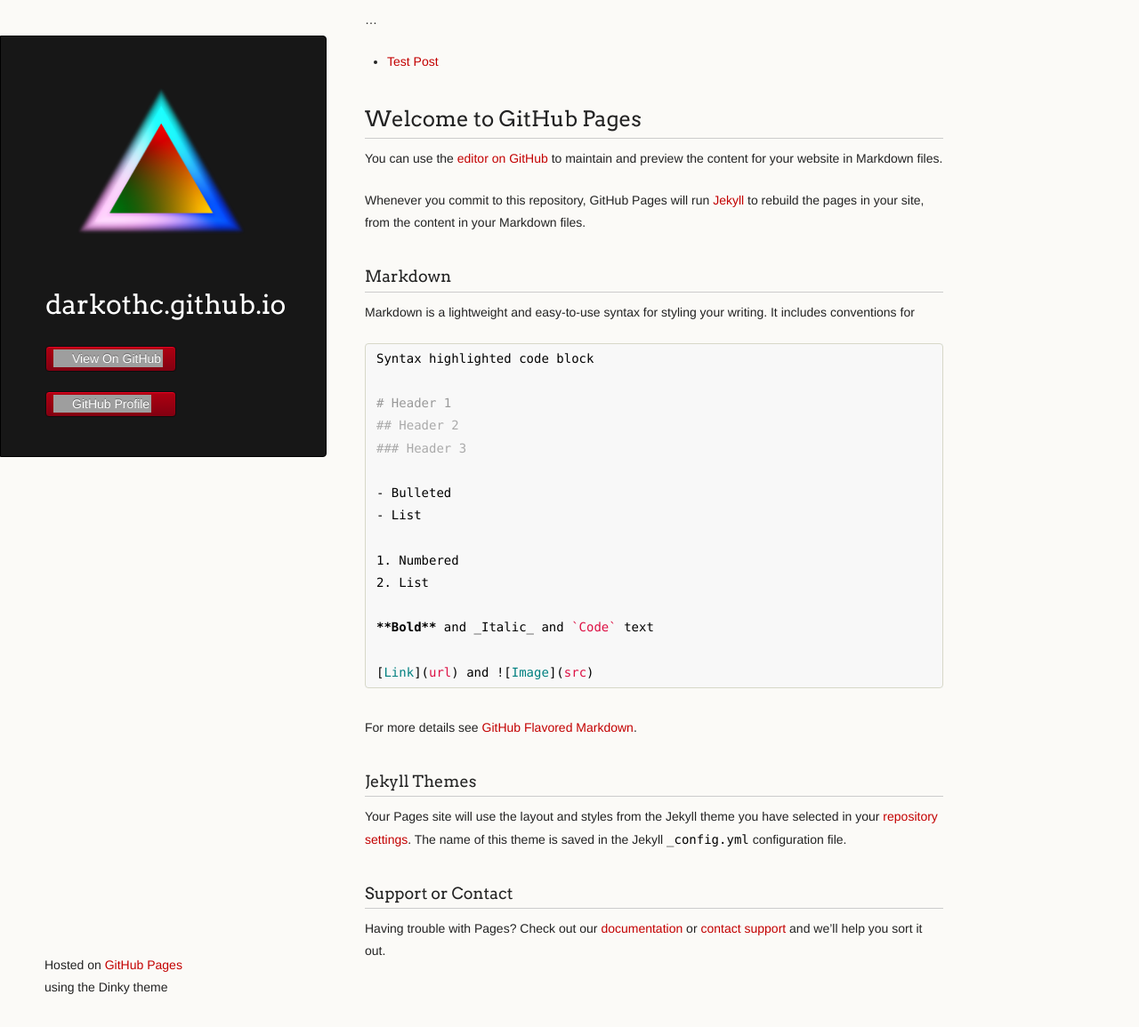
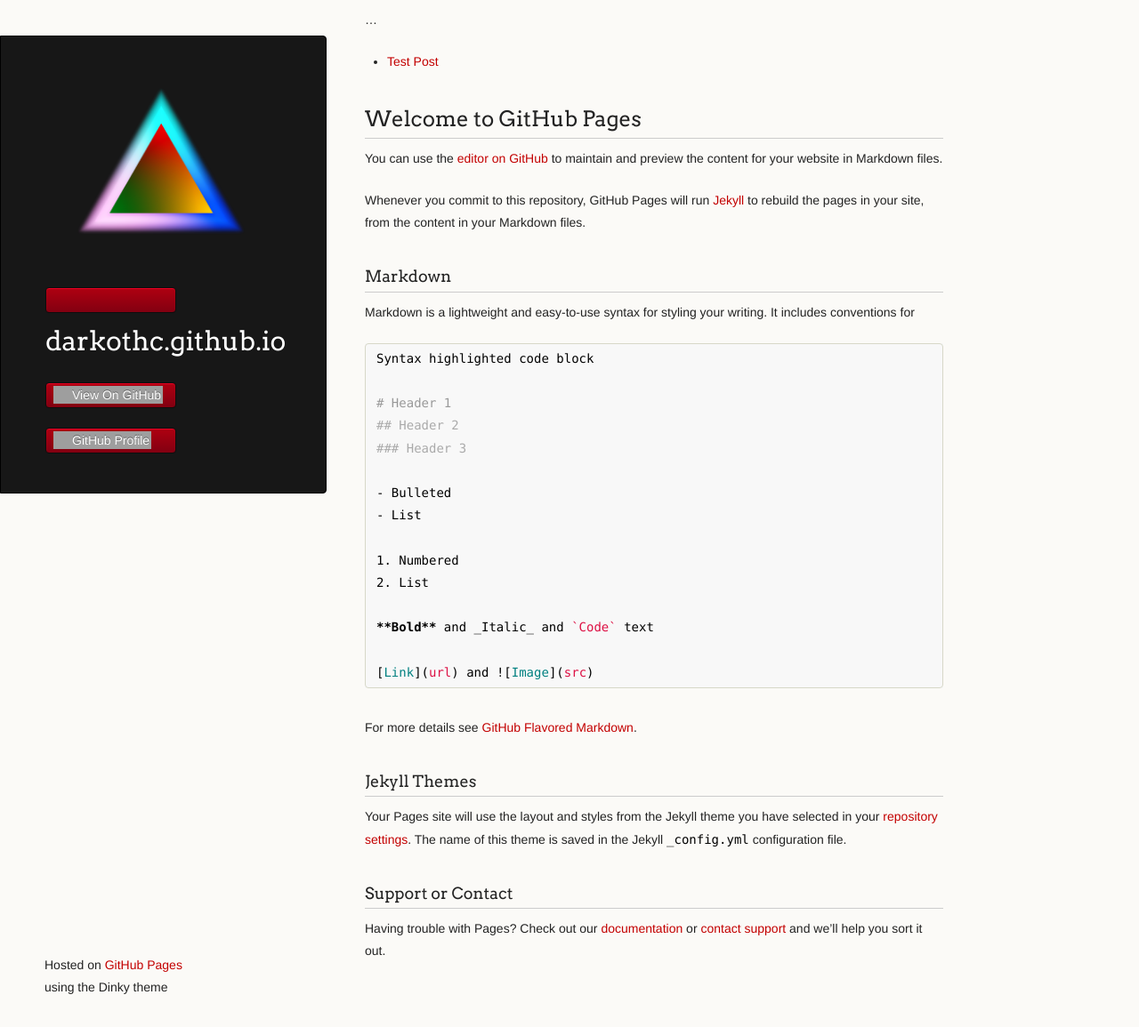
Before and after one commit to darkothc/darkothc.github.io, a Jekyll site: the page built from README.md, in a window 1280 px wide and 1155 px high. Shown: the whole window at 89% size. Built offline with Jekyll 4.4.1, drawn with Linux system fonts in a browser that asks for light colours; our own code applies the rules of GitHub Pages for plain Markdown files; a script that is not in the unit is left out; the repository's description, which GitHub fills in, is left out; grey boxes are pictures that could not be loaded.

Commit message:
Update default.html
        <li class="logo"><a class="logo" href="{{ site.logo.owner_name }}"></a></li>

from

        <img src="images/logo_alpha1.png"  style="border-style: none; width: 100%; max-width: 300px;">

```diff
--- a/_layouts/default.html
+++ b/_layouts/default.html
@@ -3,7 +3,7 @@
   <head>
     <meta charset="utf-8">
     <meta http-equiv="X-UA-Compatible" content="chrome=1">
-    <link rel="shortcut icon" type="image/x-icon" href="images/favicon.ico?">
+    <link <a rel="shortcut icon" type="image/x-icon" href="images/favicon.ico?">
     <title>{{ site.title | default: site.github.repository_name }} by {{ site.github.owner_name }}</title>
     <link href='https://fonts.googleapis.com/css?family=Arvo:400,700,400italic' rel='stylesheet' type='text/css'>
     <link rel="stylesheet" href="{{ '/assets/css/style.css?v=' | append: site.github.build_revision | relative_url }}">
@@ -18,6 +18,7 @@
       <header>
         <div align="left" style="position:static; height: 100%; width: 100%; top:0;left 0;">
         <img src="images/logo_alpha1.png"  style="border-style: none; width: 100%; max-width: 300px;">
+        <li class="logo"><a class="logo" href="{{ site.logo.owner_name }}"></a></li>
         </div>
         <h1 class="header">{{ site.title | default: site.github.repository_name }}</h1>
         <p class="header">{{ site.description | default: site.github.project_tagline }}</p>
```
